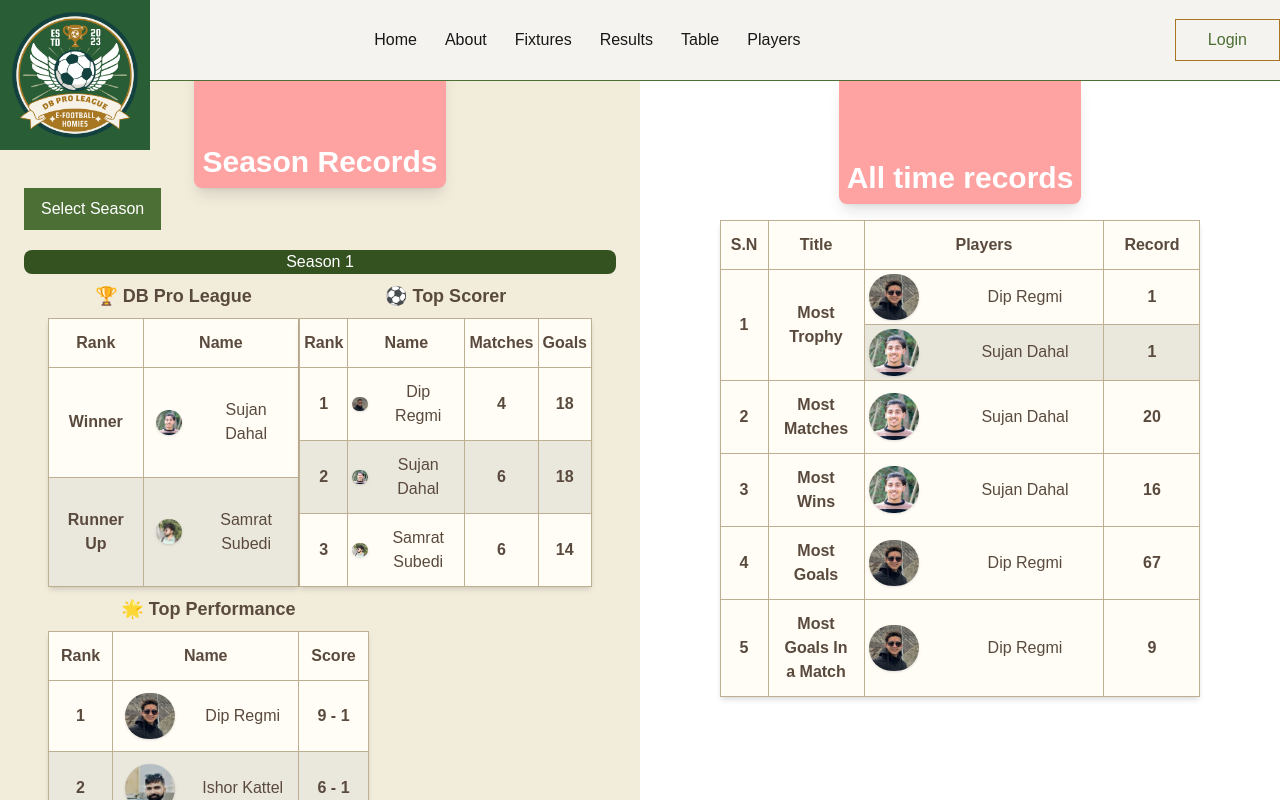
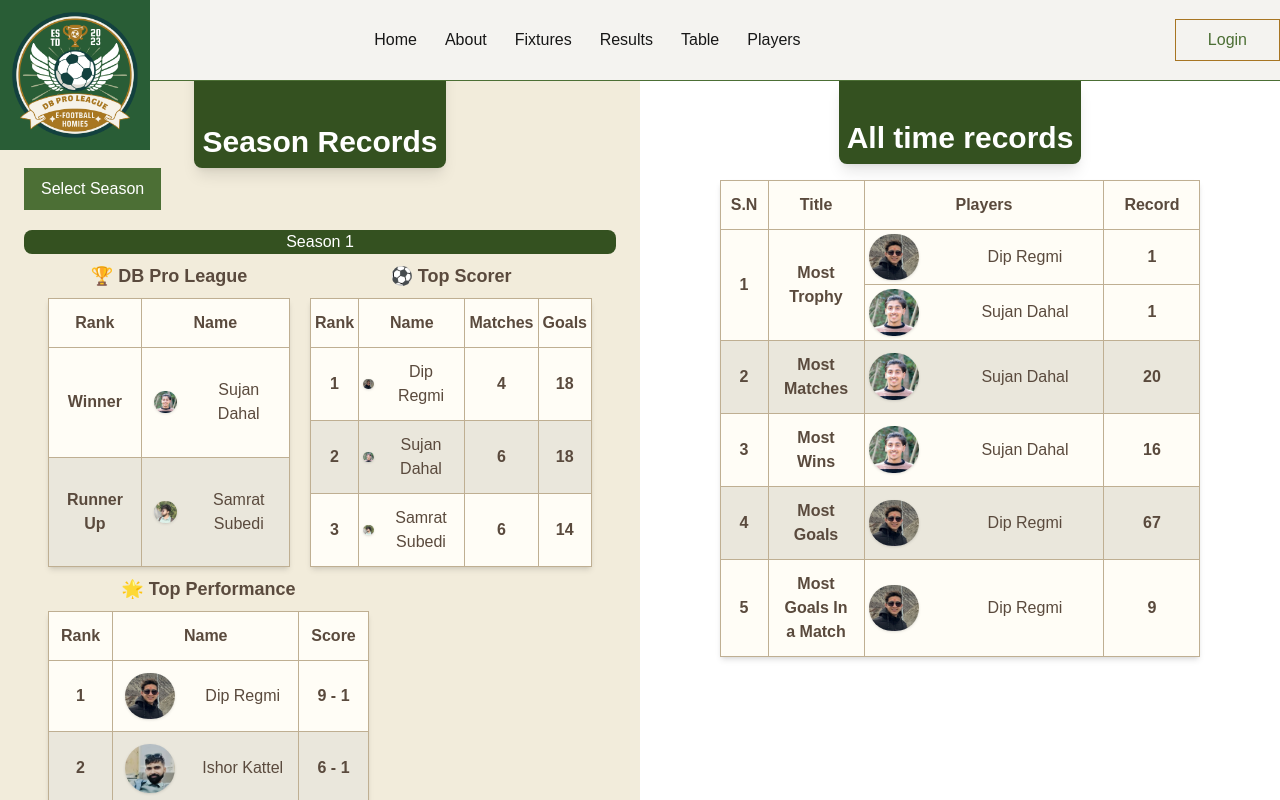
Before and after one commit to Dip-Kishor/FLMS-Frontend, a Next.js app: page /previousRecords in a window 1280 px wide. Shown: the top 800 px of the page. Built offline with nearby package versions, Linux system fonts and the light colour scheme.

Commit message:
Fixed UI

```diff
--- a/src/components/UI/PreviousRecord.tsx
+++ b/src/components/UI/PreviousRecord.tsx
@@ -13,8 +13,8 @@ const PreviousRecord = () => {
       {/* Left Side */}
       {/* Season 1 */}
       <div>
-      <div className="bg-[#F2ECDB] flex flex-col w-full pt-20 lg:p-6">
-       <h1 className='pt-8 lg:pt-30 text-1xl lg:text-3xl font-bold self-center bg-red-300 p-2 rounded-b-lg shadow-lg text-white'>Season Records</h1>
+      <div className="bg-[#F2ECDB] flex flex-col w-full pt-20 lg:p-6" id='season1'>
+       <h1 className='pt-8 lg:pt-25 text-1xl lg:text-3xl font-bold self-center bg-[#345120] p-2 rounded-b-lg shadow-lg text-white'>Season Records</h1>
        <div className="relative inline-block text-left">
       <button
         onClick={() => setIsOpen(!isOpen)}
@@ -50,7 +50,7 @@ const PreviousRecord = () => {
        {/* Season 1 Record*/ }
        <div>
         <h2 className='w-full bg-[#345120] text-center mt-5 rounded-lg text-white ' id='#season1'>Season 1</h2>
-        <div className='flex flex-col md:flex-row justify-between px-6'>
+        <div className='flex flex-col md:flex-row justify-between px-6 gap-5'>
         <table className="border border-[#BFAF92] border-collapse bg-[#FFFDF6] text-[#5A4A3D] shadow-md text-center ">
           <caption className="text-lg font-semibold text-[#5A4A3D] my-2">
             🏆 DB Pro League
@@ -175,7 +175,7 @@ const PreviousRecord = () => {
 
       </div>
       {/* Season 2 */}
-      <div className="bg-[#F2ECDB] flex flex-col w-full pt-20 lg:p-6">
+      <div className="bg-[#F2ECDB] flex flex-col w-full pt-20 lg:p-6" id='season2'>
        {/* Season 2 Record*/ }
        <div>
         <h2 className='w-full bg-[#345120] text-center mt-5 rounded-lg text-white'>Season 2</h2>
@@ -309,7 +309,7 @@ const PreviousRecord = () => {
       </div>
       {/* Right Side */}
       <div className="bg-[#FFFFFF] flex flex-col items-center  w-full lg:pt-20 lg:p-6">
-       <h1 className='pt-8 lg:pt-20 text-1xl lg:text-3xl font-bold self-center text-white bg-red-300 p-2 rounded-b-lg shadow-lg'>All time records</h1>
+       <h1 className='pt-8 lg:pt-10 text-1xl lg:text-3xl font-bold self-center text-white bg-[#345120] p-2 rounded-b-lg shadow-lg'>All time records</h1>
        <div>
 
         <div className='flex flex-col md:flex-row  justify-between px-6'>
@@ -318,7 +318,7 @@ const PreviousRecord = () => {
           <caption className="text-lg font-semibold text-[#5A4A3D] my-2">
           </caption>
           <thead>
-          <tr className="border border-[#BFAF92] hover:bg-[#E8D9B8] transition">
+          <tr className="border border-[#BFAF92]  hover:bg-[#E8D9B8] transition">
           <th className="border border-[#BFAF92] p-1 py-3  font-semibold w-[10%]">S.N</th>
           <th className="border border-[#BFAF92] p-1 py-3   font-semibold w-[20%]" >Title</th>
           <th className="border border-[#BFAF92] p-1 py-3   font-semibold w-[50%]" colSpan={2} >Players</th>
@@ -335,7 +335,7 @@ const PreviousRecord = () => {
               <td className=" p-3">Dip Regmi</td>
               <td className="border border-[#BFAF92] p-3 font-semibold">1</td>
             </tr>
-          <tr className="border border-[#BFAF92] bg-[#EAE7DC] hover:bg-[#D7D2C3] transition">
+          <tr className="border border-[#BFAF92]  hover:bg-[#D7D2C3] transition">
               <td className="p-1">
                 <img src="/Sujan.jpg" className="w-[50px] rounded-full shadow-sm" />
               </td>
@@ -343,7 +343,7 @@ const PreviousRecord = () => {
               <td className="border border-[#BFAF92] p-3 font-semibold">1</td>
 
             </tr>
-            <tr className="border border-[#BFAF92] hover:bg-[#D7D2C3] transition">
+            <tr className="border border-[#BFAF92] bg-[#EAE7DC] hover:bg-[#D7D2C3] transition">
               <td className="border border-[#BFAF92] p-3 font-semibold">2</td>
               <td className="border border-[#BFAF92] p-3 font-semibold">Most Matches</td>
               <td className=" p-1">
@@ -364,7 +364,7 @@ const PreviousRecord = () => {
               <td className="border border-[#BFAF92] p-3 font-semibold">16</td>
 
             </tr>
-            <tr className="border border-[#BFAF92] hover:bg-[#D7D2C3] transition">
+            <tr className="border border-[#BFAF92] bg-[#EAE7DC] hover:bg-[#D7D2C3] transition">
               <td className="border border-[#BFAF92] p-3 font-semibold">4</td>
               <td className="border border-[#BFAF92] p-3 font-semibold">Most Goals</td>
               <td className=" p-1">
```
